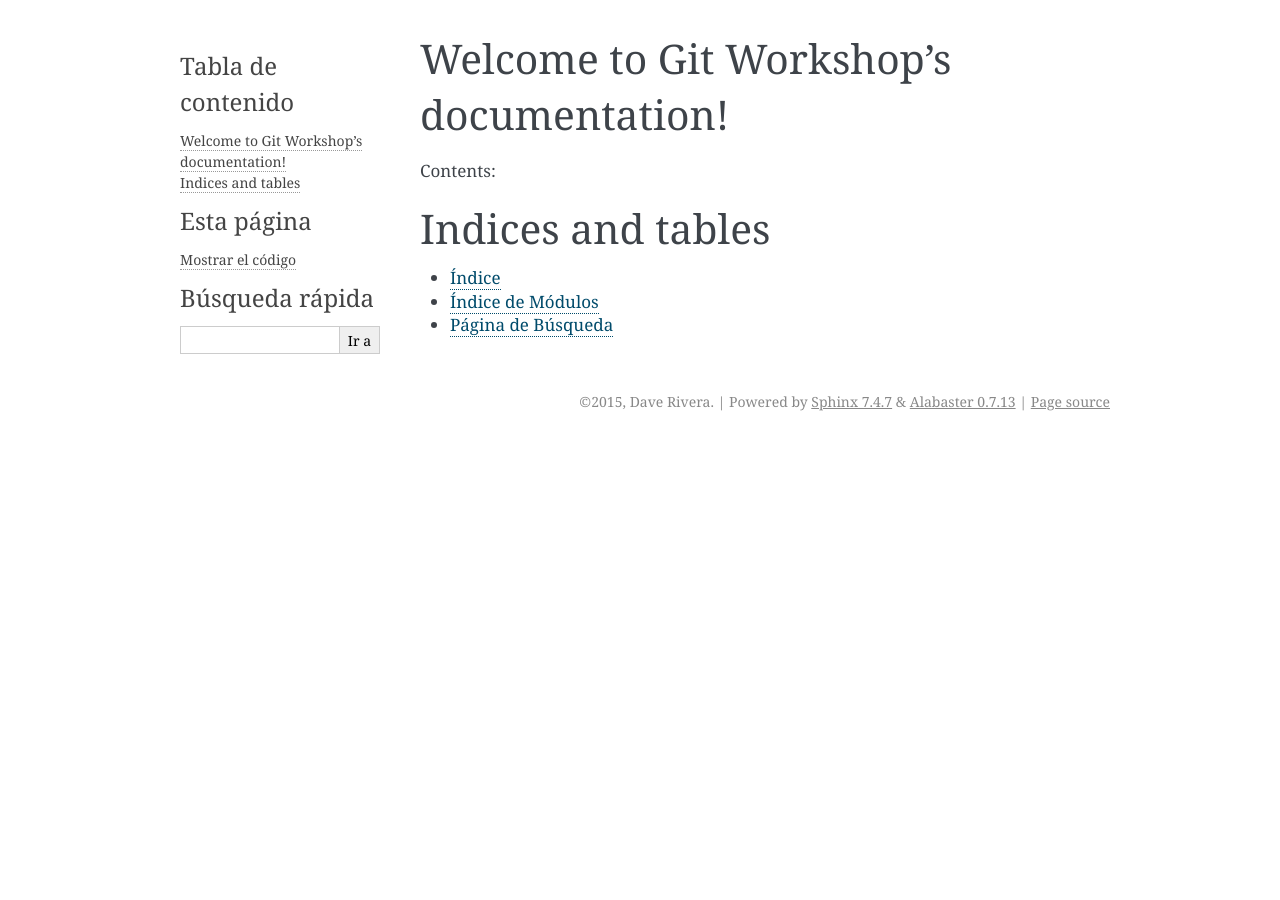
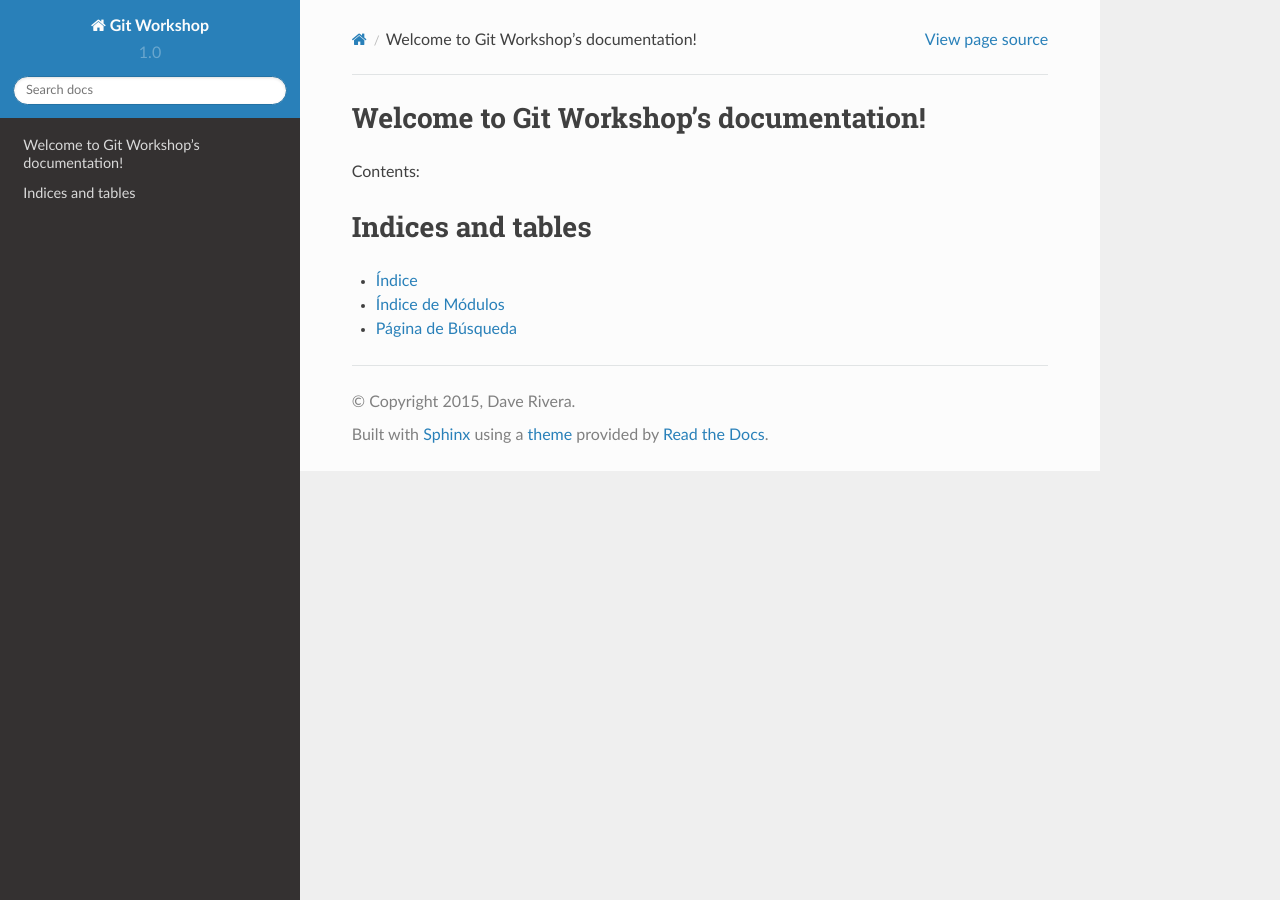
Before and after one commit to daverivera/git-workshop, a Sphinx documentation site: the page built from source/index.rst, in a window 1280 px wide. Built offline with Sphinx 7.4.7 and the Read the Docs theme 2.0.0, drawn with Linux system fonts in a browser that asks for light colours.

Commit message:
Added RTD theme

```diff
--- a/source/conf.py
+++ b/source/conf.py
@@ -16,6 +16,9 @@
 import sys
 import os
 import shlex
+
+# Read the docs theme
+import sphinx_rtd_theme
 
 # If extensions (or modules to document with autodoc) are in another directory,
 # add these directories to sys.path here. If the directory is relative to the
@@ -109,7 +112,7 @@ todo_include_todos = False
 
 # The theme to use for HTML and HTML Help pages.  See the documentation for
 # a list of builtin themes.
-html_theme = 'alabaster'
+html_theme = "sphinx_rtd_theme"
 
 # Theme options are theme-specific and customize the look and feel of a theme
 # further.  For a list of options available for each theme, see the
@@ -117,7 +120,7 @@ html_theme = 'alabaster'
 #html_theme_options = {}
 
 # Add any paths that contain custom themes here, relative to this directory.
-#html_theme_path = []
+html_theme_path = [sphinx_rtd_theme.get_html_theme_path()]
 
 # The name for this set of Sphinx documents.  If None, it defaults to
 # "<project> v<release> documentation".
```
Also changed, not shown: 18 other files.
